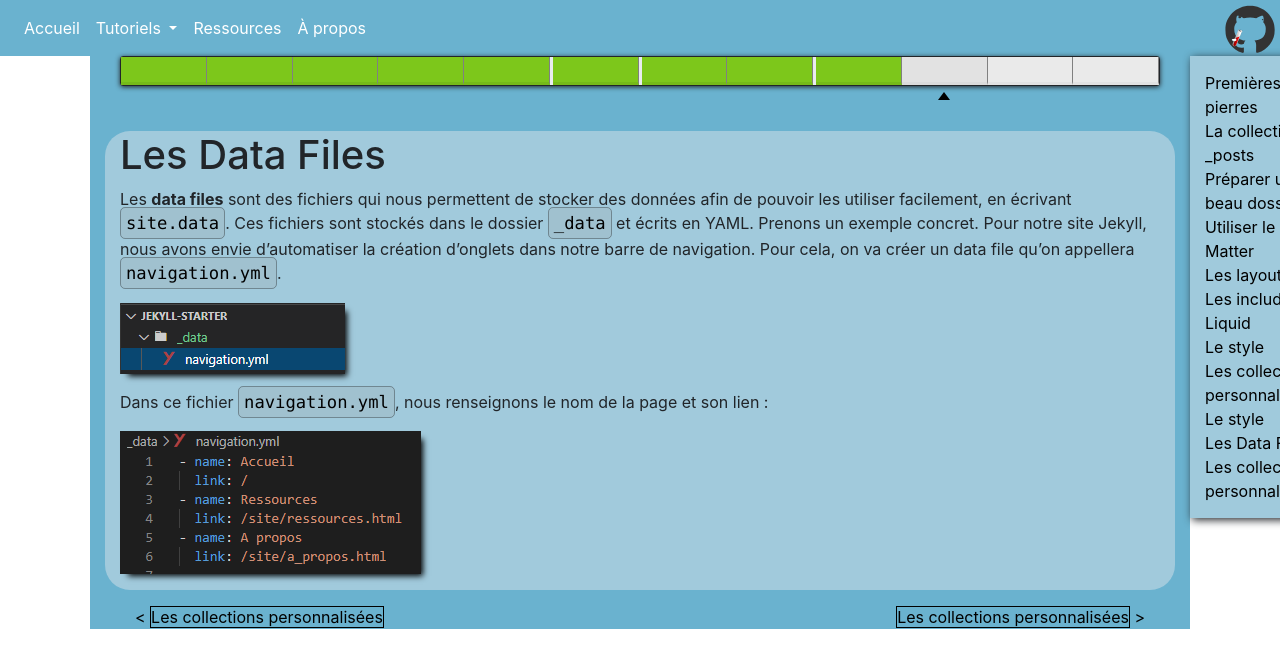
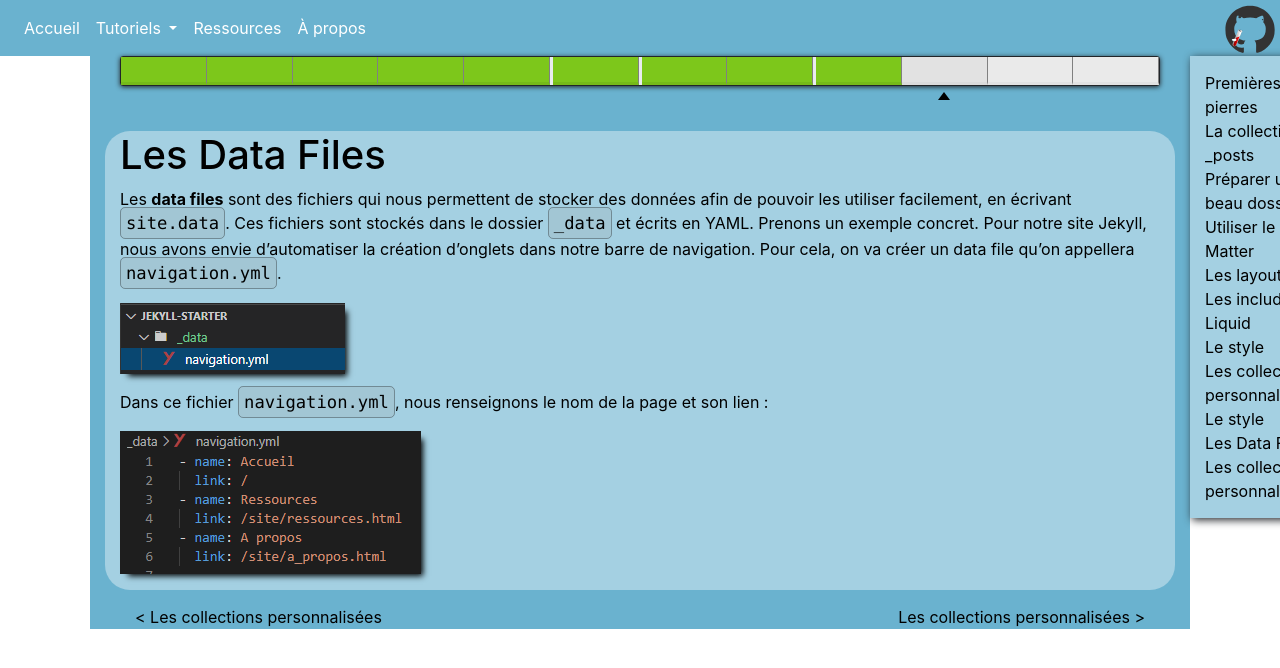
Before and after one commit to OceaneRFT/jekyll-starter, a Jekyll site: the page built from _tutoriels/tuto8_datafiles.md, in a window 1280 px wide. Shown: the top 668 px of the page. Built offline with Jekyll 4.4.1, drawn with Linux system fonts in a browser that asks for light colours.

Commit message:
add  variables

```diff
--- a/_sass/_variables.scss
+++ b/_sass/_variables.scss
@@ -1,8 +1,5 @@
-$theme-dark: #202020;
-$theme-smooth: #f8f9fa;
-$theme-dark: #202020;
-$theme-smooth: #f8f9fa;
-
+$colour-link: white;
+$theme-blue: rgb(106, 178, 207);
 
 @mixin bg-nav($color) {
     @if ($color == $theme-dark) {
@@ -10,11 +7,26 @@
     }@if ($color == $theme-smooth){
         $color: darken($theme-smooth, 5%)
     }
-    @if ($color == $theme-smooth){
-        $color: darken($theme-smooth, 5%)
-    }
-    @if ($color == $theme-smooth){
-        $color: darken($theme-smooth, 5%)
-    }
     background-color: $color;
 }
+
+
+
+
+
+@mixin police($color) {
+    @if ( lightness($color) > 25% ) {
+        $color: darken($theme-blue, 90%);
+        color: $color;
+    }@else {
+        $color: lighten($theme-blue, 90%);
+        color: $color;
+        }
+@content;
+}
+
+@mixin theme ($color) {
+    $color: lighten($color,15%);
+        background-color: $color;
+@content;
+}
--- a/_sass/main.scss
+++ b/_sass/main.scss
@@ -15,27 +15,29 @@
 .container {
     height: 100%;
     width: 1100px;
-    background-color: rgb(106, 178, 207);
+    background-color: $theme-blue;
+
     & .row-page {
         margin: 0;
         & .col-page {
             margin-top: 15px;
             margin-bottom: 15px;
-            background-color: rgba(251, 241, 241, 0.376);
+             @include theme ($theme-blue);
             border-radius: 25px;
+            @include police ($theme-blue);
         }
     }
     & .nav-right {
         margin-left: 1085px;
         padding: 15px;
-        background-color:  rgb(160, 202, 220);
+        @include theme ($theme-blue);
         border-bottom-right-radius: 5px;
         border-top-right-radius: 5px;
         position: fixed;
         display: flex;
         flex-direction: column;
         & .nav_right-link {
-            color: black;
+            @include police ($theme-blue);
             &:hover {
                 text-decoration: underline;
             }
@@ -49,7 +51,7 @@
 
 code {
     font-size: 107.5%;
-    color: #000000;
+    @include police ($theme-blue);
     word-wrap: break-word;
     padding: 5px;
     border: 1px solid rgba(0, 0, 0, 0.30);
@@ -64,5 +66,5 @@
 }
 
 a{
-    color: black;
+    @include police ($theme-blue);
 }
--- a/_sass/navigation.scss
+++ b/_sass/navigation.scss
@@ -2,9 +2,10 @@
 
 
 .navbar {
-    background-color:  rgb(106, 178, 207);
+    background-color: $theme-blue ;
+    ;
     & .nav-link {
-        color: white;
+        color: $colour-link;
     }
     & .nav-link-icon {
         width: 50px;
@@ -30,13 +31,17 @@
     margin: 0px 15px;
 
         & .label {
-        border: 1px solid  black;
+            @include police ($theme-blue);
+
     }
     }
     &-nav-button:hover {
-        color: black;
+        @include police ($theme-blue);
 
     }
+}
+a.content-nav-button{
+    @include police ($theme-blue);
 }
 
 .navbar-toggler {
--- a/assets/css/styles.scss
+++ b/assets/css/styles.scss
@@ -2,6 +2,7 @@
 ---
 // Ici nous importons tous les styles généraux et non les styles personnalisés de chaque page
 
+@import "variables";
 
 @import "navigation";
 
```
